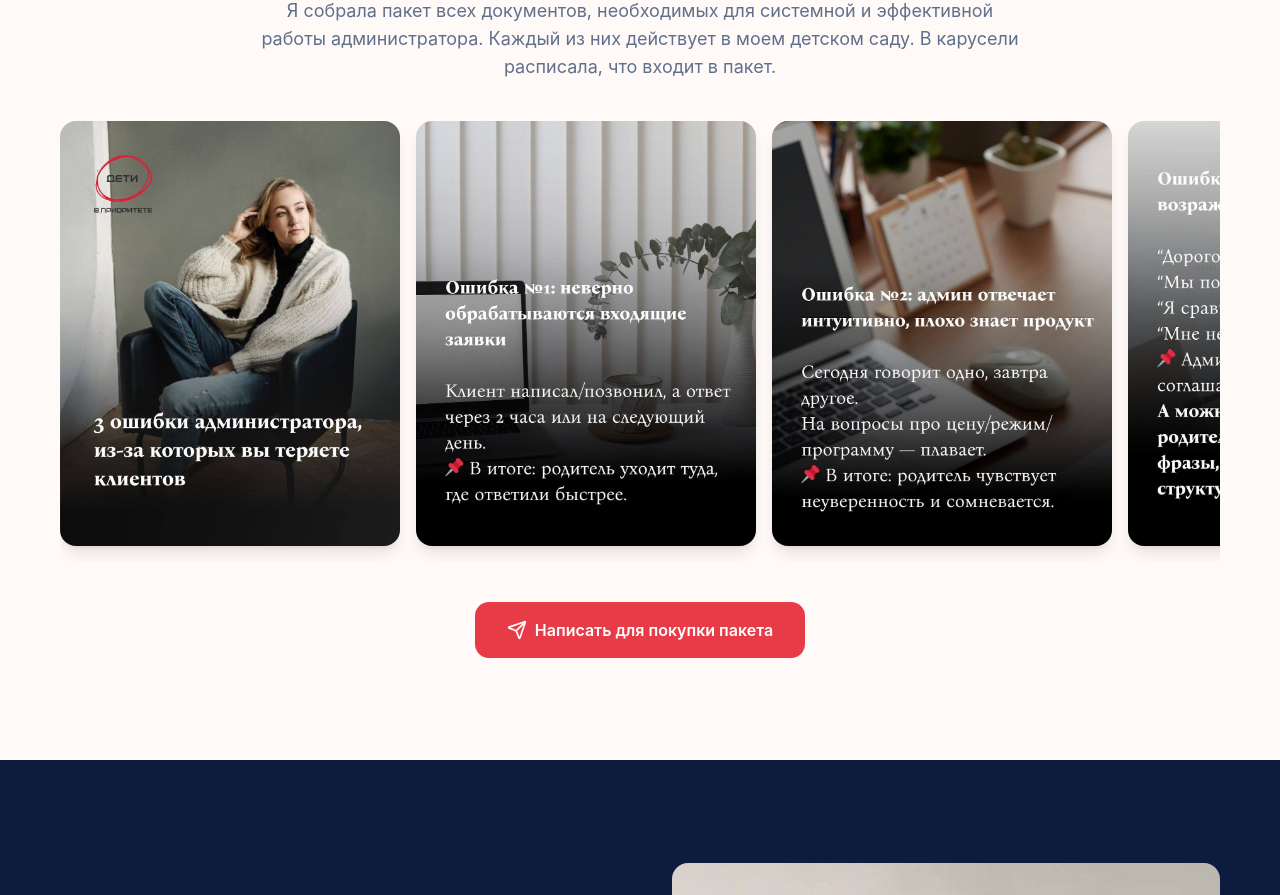
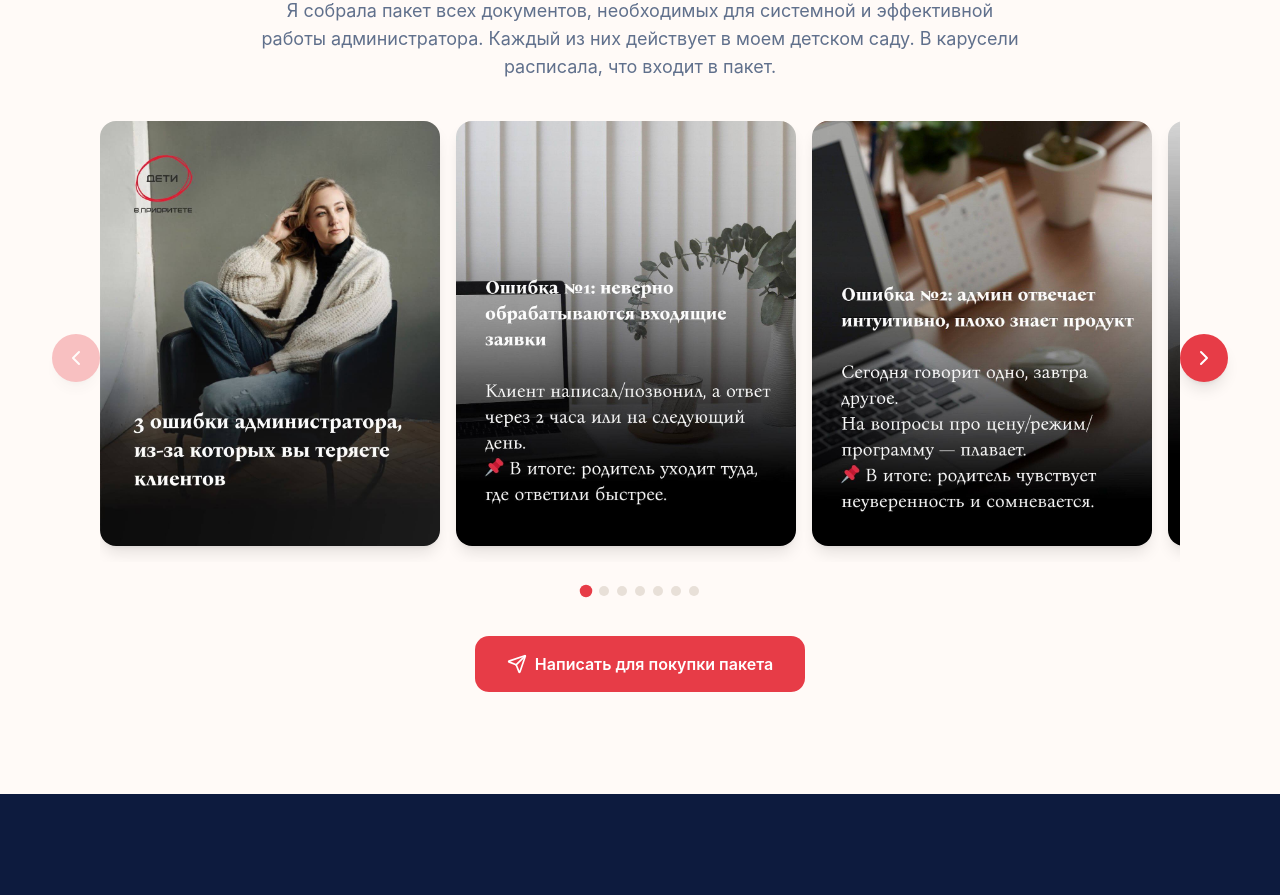
Before and after one commit to suyazov/suyazova.ru, a React (Vite) app: page / in a window 1280 px wide. Shown: the part 3120-4015 px from the top of the page. Built offline with nearby package versions, Linux system fonts and the light colour scheme.

Commit message:
feat: update anna-red-dress image and add gallery navigation

```diff
--- a/src/sections/AdminPackage.tsx
+++ b/src/sections/AdminPackage.tsx
@@ -1,5 +1,6 @@
 import { SectionHeader } from '@/components/SectionHeader';
-import { Send } from 'lucide-react';
+import { Send, ChevronLeft, ChevronRight } from 'lucide-react';
+import { useRef, useState, useEffect } from 'react';
 
 const galleryItems = [
   { label: 'Главная: 3 ошибки администратора', image: '/skripty-prodazh-dlya-administratora-detskogo-sada.jpg' },
@@ -12,6 +13,33 @@ const galleryItems = [
 ];
 
 export function AdminPackage() {
+  const trackRef = useRef<HTMLDivElement>(null);
+  const [current, setCurrent] = useState(0);
+  const total = galleryItems.length;
+
+  const scrollToIndex = (index: number) => {
+    const clamped = Math.max(0, Math.min(index, total - 1));
+    setCurrent(clamped);
+    const track = trackRef.current;
+    if (!track) return;
+    const slide = track.children[clamped] as HTMLElement | undefined;
+    if (!slide) return;
+    track.scrollTo({ left: slide.offsetLeft, behavior: 'smooth' });
+  };
+
+  useEffect(() => {
+    const track = trackRef.current;
+    if (!track) return;
+    const handleScroll = () => {
+      const slideWidth = track.children[0]?.clientWidth || 1;
+      const gap = 16;
+      const index = Math.round(track.scrollLeft / (slideWidth + gap));
+      setCurrent(Math.max(0, Math.min(index, total - 1)));
+    };
+    track.addEventListener('scroll', handleScroll, { passive: true });
+    return () => track.removeEventListener('scroll', handleScroll);
+  }, [total]);
+
   return (
     <section id="admin-package" className="bg-[#fffaf7] py-[clamp(60px,8vw,120px)]">
       <div className="max-w-[1200px] mx-auto px-5">
@@ -34,7 +62,20 @@ export function AdminPackage() {
         </div>
 
         <div className="mt-10 relative">
-          <div className="flex overflow-x-auto gap-4 pb-4 scrollbar-hide snap-x snap-mandatory">
+          <button
+            type="button"
+            onClick={() => scrollToIndex(current - 1)}
+            disabled={current === 0}
+            aria-label="Назад"
+            className="absolute left-0 top-1/2 -translate-y-1/2 -translate-x-2 z-10 w-12 h-12 rounded-full bg-[#e73c47] text-white flex items-center justify-center shadow-lg hover:bg-[#c42835] transition-colors disabled:opacity-30 disabled:cursor-not-allowed"
+          >
+            <ChevronLeft className="w-6 h-6" />
+          </button>
+
+          <div
+            ref={trackRef}
+            className="flex overflow-x-auto gap-4 pb-4 scrollbar-hide snap-x snap-mandatory mx-10"
+          >
             {galleryItems.map((item, index) => (
               <div key={index} className="flex-shrink-0 w-[340px] snap-start scroll-reveal">
                 <div className="rounded-2xl overflow-hidden shadow-lg">
@@ -46,6 +87,30 @@ export function AdminPackage() {
                   />
                 </div>
               </div>
+            ))}
+          </div>
+
+          <button
+            type="button"
+            onClick={() => scrollToIndex(current + 1)}
+            disabled={current === total - 1}
+            aria-label="Вперёд"
+            className="absolute right-0 top-1/2 -translate-y-1/2 translate-x-2 z-10 w-12 h-12 rounded-full bg-[#e73c47] text-white flex items-center justify-center shadow-lg hover:bg-[#c42835] transition-colors disabled:opacity-30 disabled:cursor-not-allowed"
+          >
+            <ChevronRight className="w-6 h-6" />
+          </button>
+
+          <div className="flex justify-center gap-2 mt-6">
+            {galleryItems.map((_, index) => (
+              <button
+                key={index}
+                type="button"
+                onClick={() => scrollToIndex(index)}
+                aria-label={`Слайд ${index + 1}`}
+                className={`w-2.5 h-2.5 rounded-full transition-all ${
+                  index === current ? 'bg-[#e73c47] scale-125' : 'bg-[#e8e0d8] hover:bg-[#d4ccc4]'
+                }`}
+              />
             ))}
           </div>
         </div>
```
Also changed, not shown: public/anna-red-dress.jpg.
